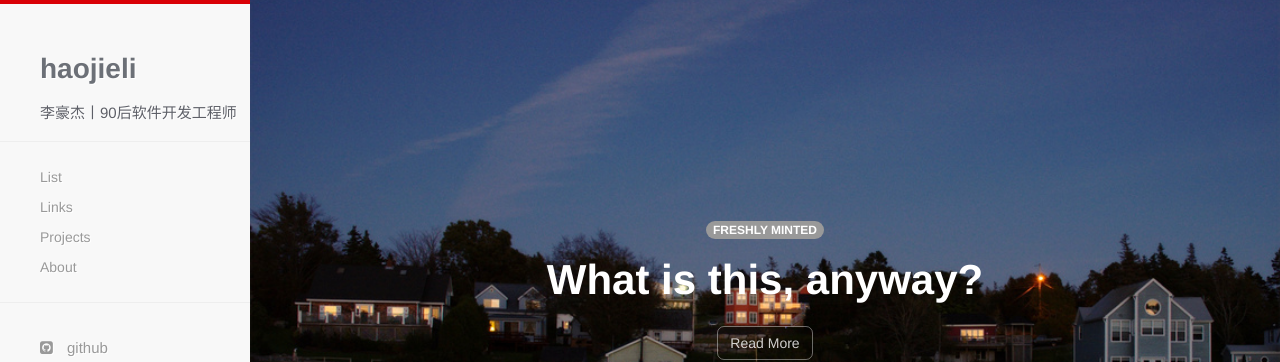
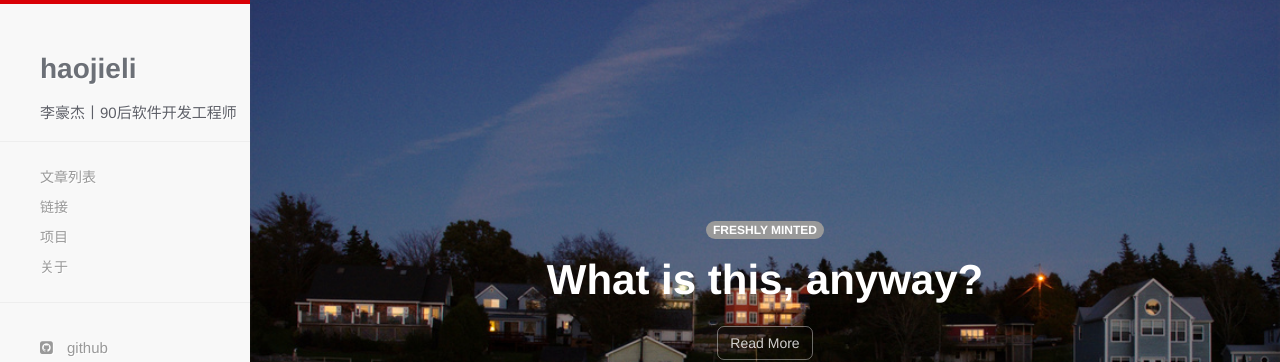
Before and after one commit to hjieli/hjieli.github.io, a Jekyll site: the page built from index.html, in a window 1280 px wide. Shown: the top 362 px of the page. Built offline with Jekyll 4.4.1, drawn with Linux system fonts in a browser that asks for light colours; nearby versions of some CDN libraries; Markdown is read by kramdown in place of the engine named in the settings.

Commit message:
Update navigation.html

```diff
--- a/_includes/navigation.html
+++ b/_includes/navigation.html
@@ -25,10 +25,10 @@
   <ul class="sidebar-nav">
     <li class="sidebar-brand"><a href="{{ site.baseurl }}/"><h1 class="brand">{{ site.name }}</h1></a><h3>{{ site.description }}</h3></li>
     <hr />
-    <li><a href="{{ site.baseurl }}/list.html">List</a></li>
-    <li><a href="{{ site.baseurl }}/links.html">Links</a></li>
-    <li><a href="{{ site.baseurl }}/projects.html">Projects</a></li>
-    <li><a href="{{ site.baseurl }}/about.html">About</a></li>
+    <li><a href="{{ site.baseurl }}/list.html">文章列表</a></li>
+    <li><a href="{{ site.baseurl }}/links.html">链接</a></li>
+    <li><a href="{{ site.baseurl }}/projects.html">项目</a></li>
+    <li><a href="{{ site.baseurl }}/about.html">关于</a></li>
     <hr />
     <div id="social-wrapper">
       <li> <a href="{{ site.github }}"><i class="fa fa-github-square"></i> github</a> </li>
```
